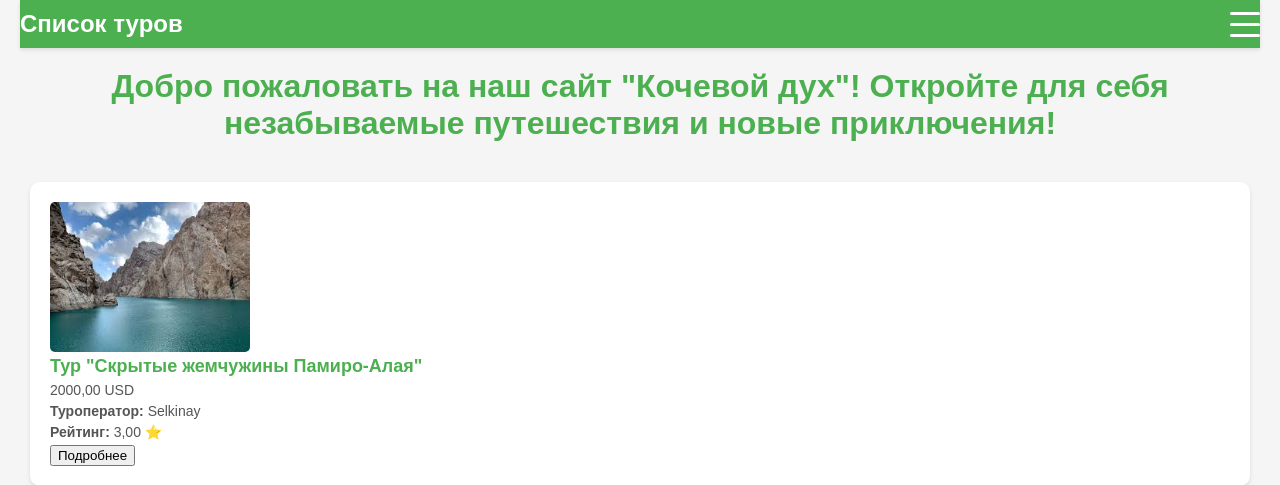
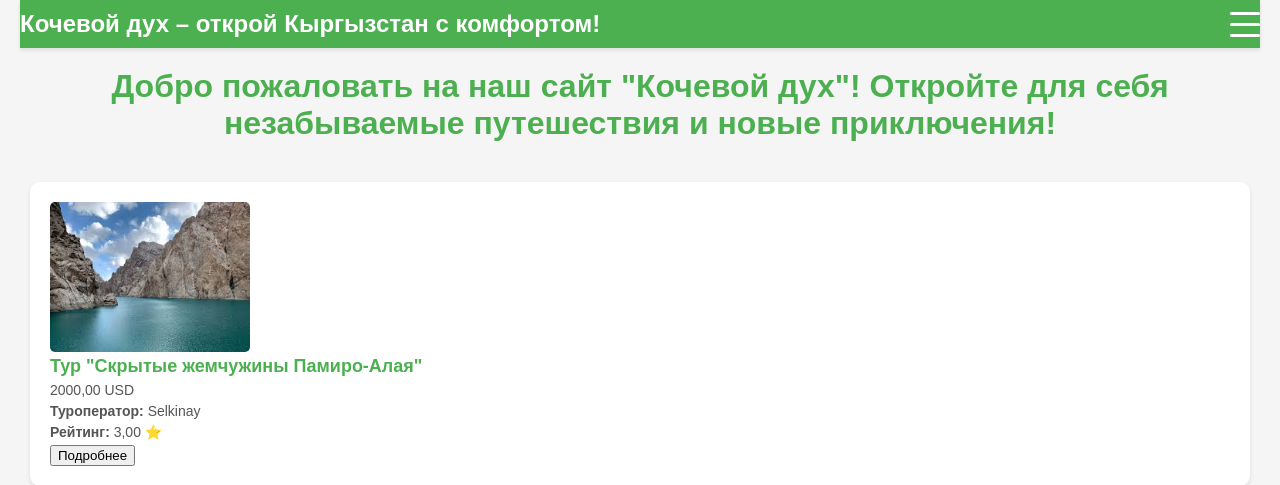
Before and after one commit to Umidosik/project1, a Django app: page / in a window 1280 px wide. Shown: the top 485 px of the page. Run offline with Django 5.2, Linux system fonts and the light colour scheme; data comes from the database, SQL or seed files in the repository.

Commit message:
Update home.html

```diff
--- a/kochvoy_duh/tour_agency/tours/templates/home.html
+++ b/kochvoy_duh/tour_agency/tours/templates/home.html
@@ -154,7 +154,7 @@
 </head>
 <body>
     <header>
-        <h1>Список туров</h1>
+        <h1>Кочевой дух – открой Кыргызстан с комфортом!</h1>
         <div class="hamburger-menu" id="menu-toggle">
             <span></span>
             <span></span>
```
